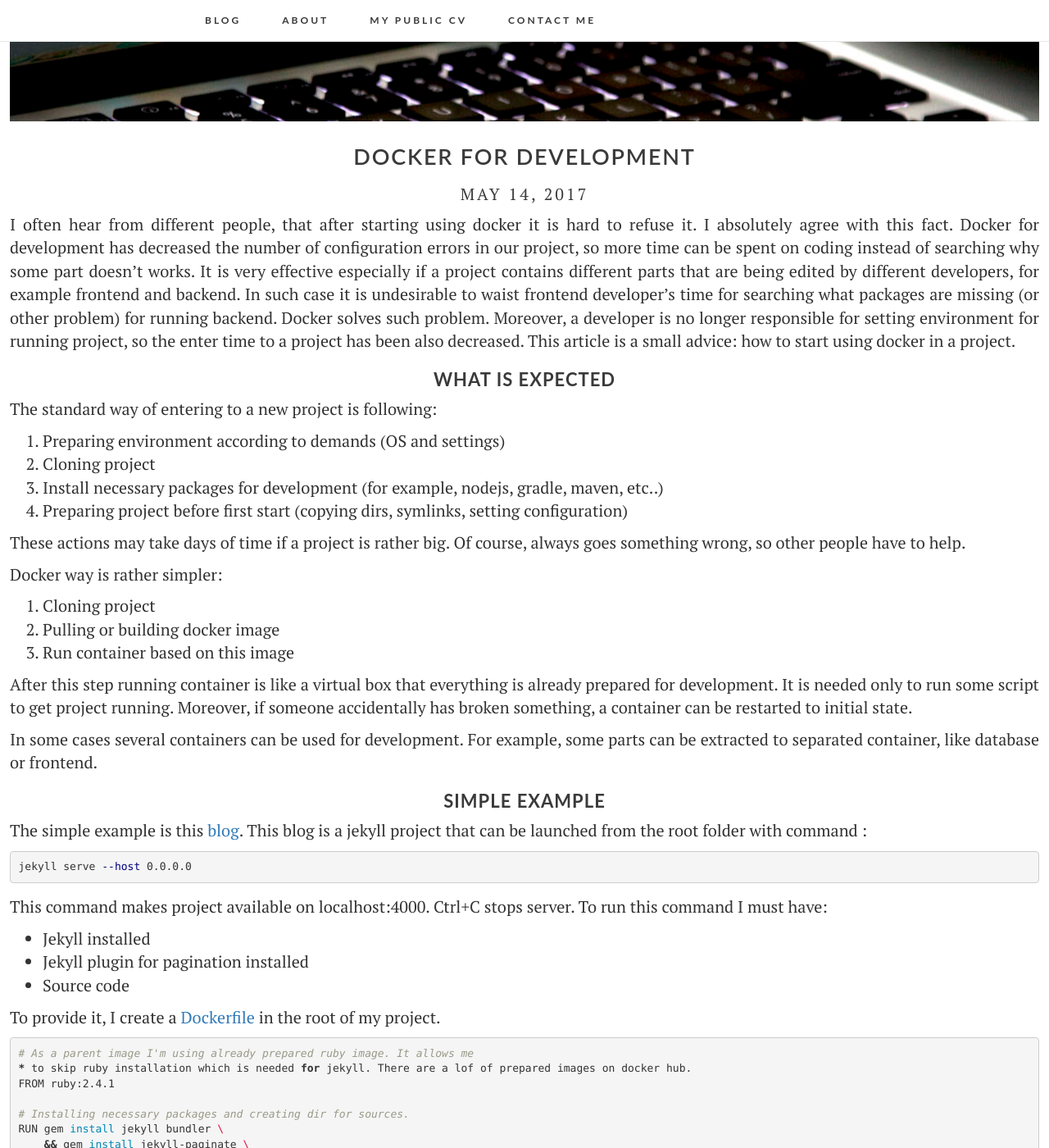
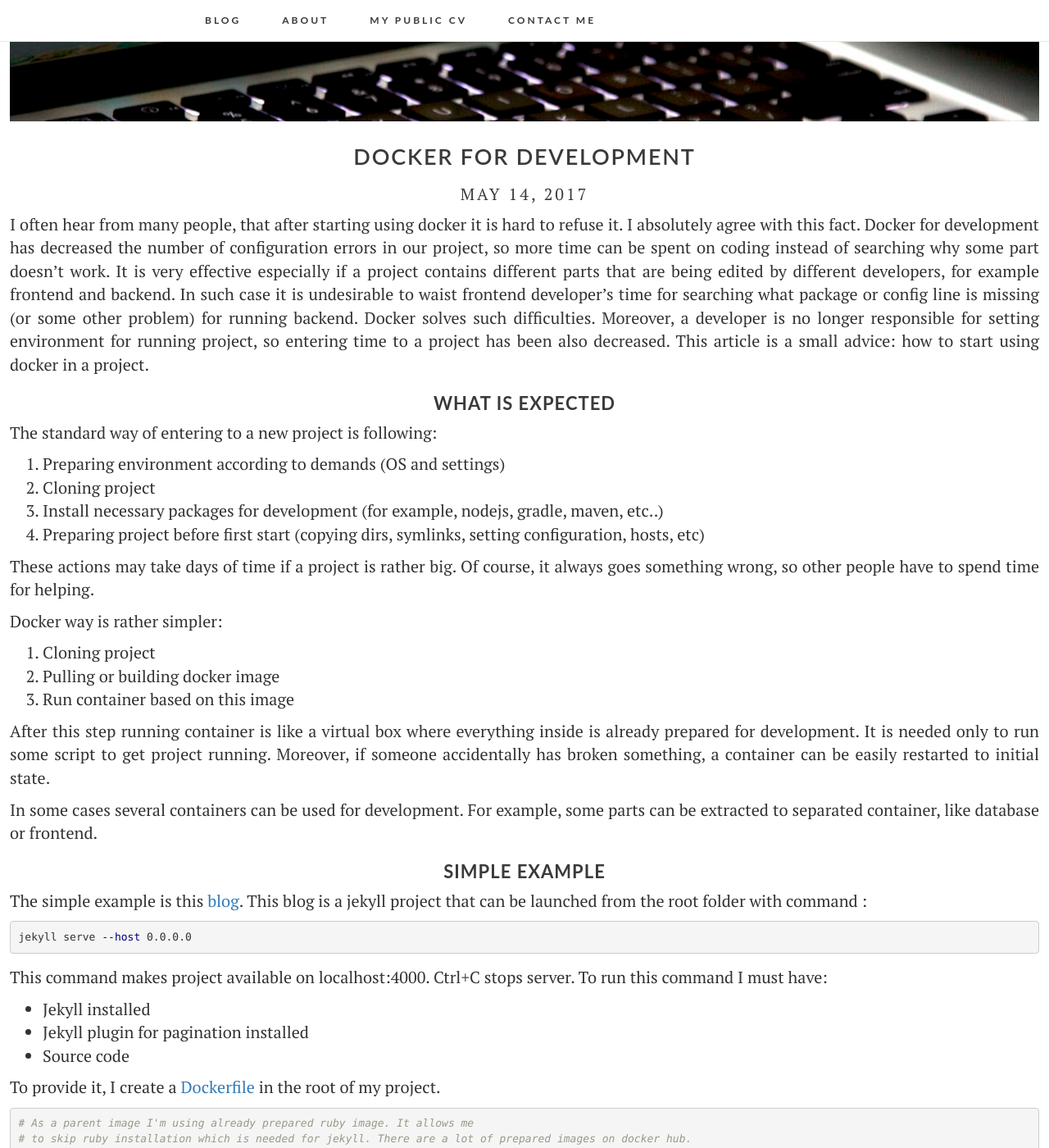
Before and after one commit to kosbr/kosbr.github.io, a Jekyll site: the page built from _posts/2017-05-14-docker.markdown, in a window 1280 px wide and 1400 px high, scrolled down 202 px. Shown: the whole window at 82% size. Built offline with Jekyll 4.4.1, drawn with Linux system fonts in a browser that asks for light colours; nearby versions of some CDN libraries; some of the changed text lies outside the part shown.

Commit message:
docker dev article fixes

````diff
--- a/_posts/2017-05-14-docker.markdown
+++ b/_posts/2017-05-14-docker.markdown
@@ -6,14 +6,14 @@
 tags: Docker
 ---
 
-I often hear from different people, that after starting using docker it is hard to refuse it.
+I often hear from many people, that after starting using docker it is hard to refuse it.
 I absolutely agree with this fact. Docker for development has decreased the number of configuration
  errors in our project, so more time can be spent on coding instead of searching why some part doesn't
- works. It is very effective especially if a project contains different parts that are being edited by
+ work. It is very effective especially if a project contains different parts that are being edited by
  different developers, for example frontend and backend. In such case it is undesirable to waist
- frontend developer's time for searching what packages are missing (or other problem)
- for running backend. Docker solves such problem. Moreover, a developer is no longer responsible for
- setting environment for running project, so the enter time to a project has been also decreased.
+ frontend developer's time for searching what package or config line is missing (or some other problem)
+ for running backend. Docker solves such difficulties. Moreover, a developer is no longer responsible for
+ setting environment for running project, so entering time to a project has been also decreased.
  This article is a small advice: how to start using docker in a project.
 
 ### What is expected
@@ -23,10 +23,10 @@
 1. Preparing environment according to demands (OS and settings)
 2. Cloning project
 3. Install necessary packages for development (for example, nodejs, gradle, maven, etc..)
-4. Preparing project before first start (copying dirs, symlinks, setting configuration)
+4. Preparing project before first start (copying dirs, symlinks, setting configuration, hosts, etc)
 
-These actions may take days of time if a project is rather big. Of course, always goes something wrong,
-so other people have to help.
+These actions may take days of time if a project is rather big. Of course, it always goes something wrong,
+so other people have to spend time for helping.
 
 Docker way is rather simpler:
 
@@ -34,9 +34,9 @@
 2. Pulling or building docker image
 3. Run container based on this image
 
-After this step running container is like a virtual box that everything is already prepared for
+After this step running container is like a virtual box where everything inside is already prepared for
 development. It is needed only to run some script to get project running. Moreover, if someone
-accidentally has broken something, a container can be restarted to initial state.
+accidentally has broken something, a container can be easily restarted to initial state.
 
 In some cases several containers can be used for development. For example, some parts can be extracted
  to separated container, like database or frontend.
@@ -60,22 +60,20 @@
 
 {% highlight bash %}
 # As a parent image I'm using already prepared ruby image. It allows me
-* to skip ruby installation which is needed for jekyll. There are a lof of prepared images on docker hub.
+# to skip ruby installation which is needed for jekyll. There are a lot of prepared images on docker hub.
 FROM ruby:2.4.1
 
-# Installing necessary packages and creating dir for sources.
-RUN gem install jekyll bundler \
-    && gem install jekyll-paginate \
-    && mkdir /root/src
+# Installing necessary packages
+RUN gem install jekyll:3.4.3 bundler:1.14.6 \
+    && gem install jekyll-paginate:1.1.0
 
 # Make port 4000 to be available from outside the container.
 EXPOSE 4000
 {% endhighlight %}
 
 It is a good style to decrease the number of layers - the number of commands in a Dockerfile. That is
-why RUN command performs 3 actions. Attention, this dockerfile has a significant defect: the last versions
-of packages will be installed. Better to fix versions to avoid appearing some problems after. However,
-now it is ok, but keep it in mind.
+why RUN command performs 3 actions. Also better to fix versions everywhere to avoid appearing some
+problems after.
 
 Then, using this file everyone can build an image:
 
@@ -144,7 +142,7 @@
     volumes:
      - ./:/root/src
     tty: true
-#    command: bash somescript.bash
+#    command: bash somescript.bash (use this line instead of next line if you want server autostart)
     command: /bin/bash
 ```
 
@@ -162,9 +160,9 @@
 Backend developers also don't want to deal with frontend. Moreover some people don't want to touch both
 frontend and backend. And the one responsible developer needs to control all parts of the application.
 
-The idea of development environment is following: The frontend serves at 4200 port. The backend serves
-at 8080 port. A proxy is used to redirect api requests from frontend to backend. (4200->8080). I decided
-to place frontend and backend in separate containers:
+The idea of development environment is following: The frontend is served at 4200 port. The backend is
+served at 8080 port. A proxy is used to redirect api requests from frontend to backend. (4200->8080).
+ I decided to place frontend and backend in separate containers:
 
  ![containers](/images/articles/docker-dev/docker-angular-dev.png)
 
@@ -189,7 +187,8 @@
 Frontend is actually a folder in a project. proxy-config.json is a file that describes proxy. It is
 an angular cli project specific file, one may use other configured proxy.
 
-This is corresponding docker-compose configuration:
+This is corresponding docker-compose configuration. If someone doesn't want to deal with some part,
+it is needed just uncomment proper lines before starting docker-compose.
 ```
 version: '2'
 services:
@@ -200,8 +199,8 @@
     volumes:
      - ./frontend:/root/src
     tty: true
-    command: bash /root/src/frontend-start.bash
-#    command: /bin/bash
+#  Uncomment next line if you need fronted autostart
+#    command: bash /root/src/frontend-start.bash
   backend-service:
     build: .
     ports:
@@ -211,8 +210,8 @@
     volumes:
      - ./:/root/src
     tty: true
-#    command: /bin/bash
-    command: bash /root/src/backend-start.bash
+#  Uncomment next line if you need backend autostart
+#    command: bash /root/src/backend-start.bash
 ```
 
 When you are using docker compose, you can use internal docker network for accessing to other containers.
@@ -238,16 +237,12 @@
 * Study of very important technology
 * Probability to work on several projects using one computer
 
-About drawbacks, I've found only one: remote debugging. It rather comfortable for java projects
-using Idea, but probably it may lead to problems with other stack.
+About drawbacks, I've found only one: remote debugging. It is rather comfortable for java projects
+using Idea, but probably it may lead to problems with other stack of instruments.
 
 For me, docker was a step to creating clusters with micrsoservices. One more fashion and perspective
  direction today.
 
-
-
-
-
 [blog]:  https://github.com/kosbr/kosbr.github.io
 [dockerfile]:  https://github.com/kosbr/kosbr.github.io/blob/master/Dockerfile
 [dockercompose]:  https://docs.docker.com/compose/
````
Also changed, not shown: other parts of _posts/2017-05-14-docker.markdown (+4 -4 lines).
